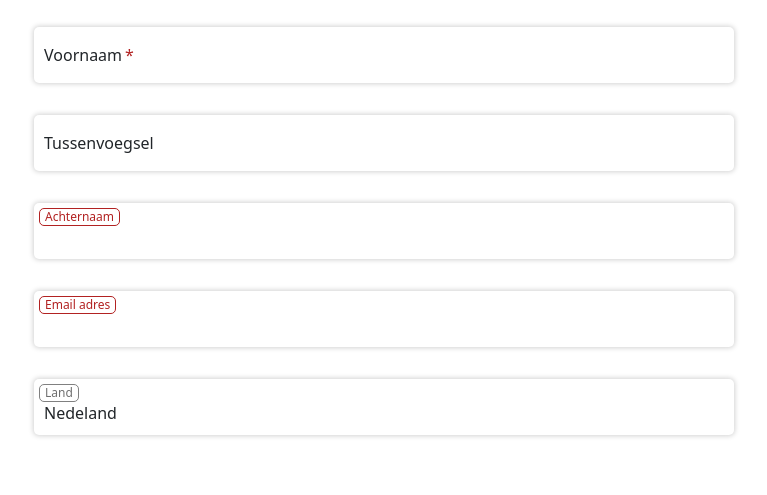
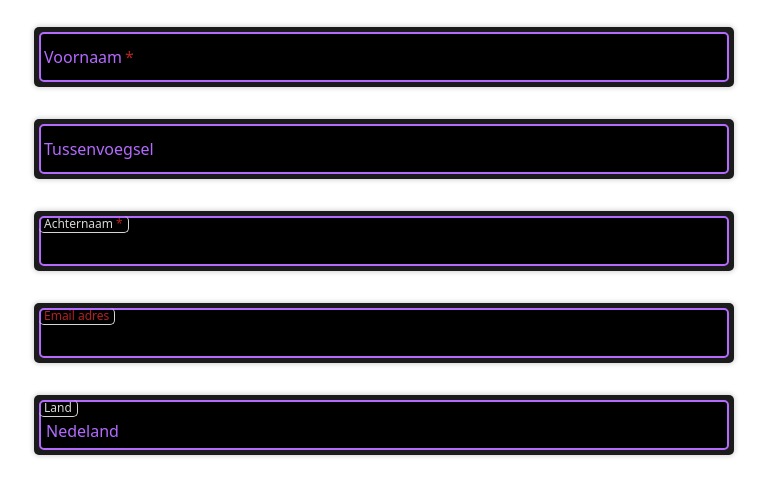
Before and after one commit to Sander-Brilman/EzForm, a plain HTML site: page index.html in a window 1280 px wide. Shown: the part 53-548 px from the top of the page, without its empty margins (256-1023 px from the left). Drawn offline with nearby package versions, Linux system fonts and the light colour scheme.

Commit message:
added input state styles

```diff
--- a/css/container_item/input/input_core.css
+++ b/css/container_item/input/input_core.css
@@ -44,7 +44,7 @@
 
 
 /*
-invalid state for input
+valid state for input
 */
 :where(
     .input-box label :is(
@@ -53,8 +53,14 @@ invalid state for input
         select
     ):valid
 ) {
-    background: var(--input-valid-background);
-    color: var(--input-valid-color);
+    background: var(--input-valid-background, var(--input-background));
+    color: var(--input-valid-color, var(--input-color));
+
+    border-left: var(--input-valid-border-left, var(--input-valid-border, var(--input-border-left, var(--input-border))));
+    border-right: var(--input-valid-border-right, var(--input-valid-border, var(--input-border-right, var(--input-border))));
+    border-top: var(--input-valid-border-top, var(--input-valid-border, var(--input-border-top, var(--input-border))));
+    border-bottom: var(--input-valid-border-bottom, var(--input-valid-border, var(--input-border-bottom, var(--input-border))));
+
 }
 
 /*
@@ -69,8 +75,14 @@ readonly state for input
 ) {
     cursor: not-allowed;
 
-    background: var(--input-readonly-background);
-    color: var(--input-readonly-color);
+    background: var(--input-readonly-background, var(--input-background));
+    color: var(--input-readonly-color, var(--input-color));
+
+    border-left: var(--input-readonly-border-left, var(--input-readonly-border, var(--input-border-left, var(--input-border))));
+    border-right: var(--input-readonly-border-right, var(--input-readonly-border, var(--input-border-right, var(--input-border))));
+    border-top: var(--input-readonly-border-top, var(--input-readonly-border, var(--input-border-top, var(--input-border))));
+    border-bottom: var(--input-readonly-border-bottom, var(--input-readonly-border, var(--input-border-bottom, var(--input-border))));
+
 }
 
 /*
@@ -83,8 +95,14 @@ required state for input
         select
     ):required
 ) {
-    background: var(--input-required-background);
-    color: var(--input-required-color);
+    background: var(--input-required-background, var(--input-background));
+    color: var(--input-required-color, var(--input-color));
+
+    border-left: var(--input-required-border-left, var(--input-required-border, var(--input-border-left, var(--input-border))));
+    border-right: var(--input-required-border-right, var(--input-required-border, var(--input-border-right, var(--input-border))));
+    border-top: var(--input-required-border-top, var(--input-required-border, var(--input-border-top, var(--input-border))));
+    border-bottom: var(--input-required-border-bottom, var(--input-required-border, var(--input-border-bottom, var(--input-border))));
+
 }
 
 
@@ -98,21 +116,11 @@ invalid state for input
         select
     ):invalid
 ) {
-    background: var(--input-invalid-background);
-    color: var(--input-invalid-color);
+    background: var(--input-invalid-background, var(--input-background));
+    color: var(--input-invalid-color, var(--input-color));
+
+    border-left: var(--input-invalid-border-left, var(--input-invalid-border, var(--input-border-left, var(--input-border))));
+    border-right: var(--input-invalid-border-right, var(--input-invalid-border, var(--input-border-right, var(--input-border))));
+    border-top: var(--input-invalid-border-top, var(--input-invalid-border, var(--input-border-top, var(--input-border))));
+    border-bottom: var(--input-invalid-border-bottom, var(--input-invalid-border, var(--input-border-bottom, var(--input-border))));
 }
-
-
-/*
-valid state for input
-*/
-:where(
-    .input-box label :is(
-        input,
-        textarea,
-        select
-    ):valid
-) {
-    background: var(--input-valid-background);
-    color: var(--input-valid-color);
-}
--- a/css/variables.css
+++ b/css/variables.css
@@ -160,6 +160,12 @@
     --tag-floating-color: initial;
     --tag-floating-font-size: initial;
 
+    --tag-floating-border: initial;
+    --tag-floating-border-bottom: initial;
+    --tag-floating-border-top: initial;
+    --tag-floating-border-right: initial;
+    --tag-floating-border-left: initial;
+
 
     /* tag required */
 
@@ -169,6 +175,11 @@
     --tag-required-suffix-color: var(--global-error-color);
     --tag-required-suffix: '*';
 
+    --tag-required-border: initial;
+    --tag-required-border-bottom: initial;
+    --tag-required-border-top: initial;
+    --tag-required-border-right: initial;
+    --tag-required-border-left: initial;
 
     /* tag readonly */
 
@@ -178,6 +189,11 @@
     --tag-readonly-suffix-color: initial;
     --tag-readonly-suffix: initial;
 
+    --tag-readonly-border: initial;
+    --tag-readonly-border-bottom: initial;
+    --tag-readonly-border-top: initial;
+    --tag-readonly-border-right: initial;
+    --tag-readonly-border-left: initial;
 
     /* tag invalid */
     --tag-invalid-background: initial;
@@ -186,6 +202,11 @@
     --tag-invalid-suffix-color: initial;
     --tag-invalid-suffix: initial;
 
+    --tag-invalid-border: initial;
+    --tag-invalid-border-bottom: initial;
+    --tag-invalid-border-top: initial;
+    --tag-invalid-border-right: initial;
+    --tag-invalid-border-left: initial;
 
 
 
@@ -196,7 +217,11 @@
     --tag-valid-suffix-color: initial;
     --tag-valid-suffix: initial;
 
-
+    --tag-valid-border: initial;
+    --tag-valid-border-bottom: initial;
+    --tag-valid-border-top: initial;
+    --tag-valid-border-right: initial;
+    --tag-valid-border-left: initial;
 
 
     /* input */
@@ -217,6 +242,11 @@
     --input-required-background: initial;
     --input-required-color: initial;
 
+    --input-required-border: initial;
+    --input-required-border-bottom: initial;
+    --input-required-border-top: initial;
+    --input-required-border-right: initial;
+    --input-required-border-left: initial;
 
 
     /* input readonly */
@@ -224,18 +254,33 @@
     --input-readonly-background: initial;
     --input-readonly-color: #4d4d4d;
 
+    --input-readonly-border: initial;
+    --input-readonly-border-bottom: initial;
+    --input-readonly-border-top: initial;
+    --input-readonly-border-right: initial;
+    --input-readonly-border-left: initial;
+
 
     /* input invalid */
 
     --input-invalid-background: initial;
     --input-invalid-color: initial;
-    --input-invalid-color: red;
+
+    --input-invalid-border: initial;
+    --input-invalid-border-bottom: initial;
+    --input-invalid-border-top: initial;
+    --input-invalid-border-right: initial;
+    --input-invalid-border-left: initial;
 
 
     /* input valid */
 
     --input-valid-background: initial;
     --input-valid-color: initial;
-    --input-valid-color: green;
 
+    --input-valid-border: initial;
+    --input-valid-border-bottom: initial;
+    --input-valid-border-top: initial;
+    --input-valid-border-right: initial;
+    --input-valid-border-left: initial;
 }
--- a/index.html
+++ b/index.html
@@ -66,12 +66,23 @@
         --input-border-bottom: solid var(--global-primary-color) 2px;
         --input-border-radius: 0px; */
 
-        --tag-border: solid 1px grey;
+        --tag-border: solid 1px rgb(214, 214, 214);
+        --tag-border-top: 0;
+        --tag-border-left: 0;
 
-        --tag-invalid-border: solid firebrick 1px;
+        --tag-color: rgb(214, 214, 214);
+
+        /* --tag-invalid-border: solid firebrick 1px;
 
         --tag-valid-border: solid 1px green;
-        --tag-valid-color: green;
+        --tag-valid-color: green; */
+
+
+        --input-background: rgb(0, 0, 0);
+        --input-color: rgb(180, 106, 255);
+        --input-border: rgb(180, 106, 255) solid 2px;
+
+        --container-background: rgb(27, 27, 27);
 
     }
 
@@ -103,7 +114,7 @@
 <div class="input-box">
     <label>
         <span>Achternaam</span>
-        <input required >
+        <input required  placeholder="" minlength="5" >
     </label>
 </div>
 
```
